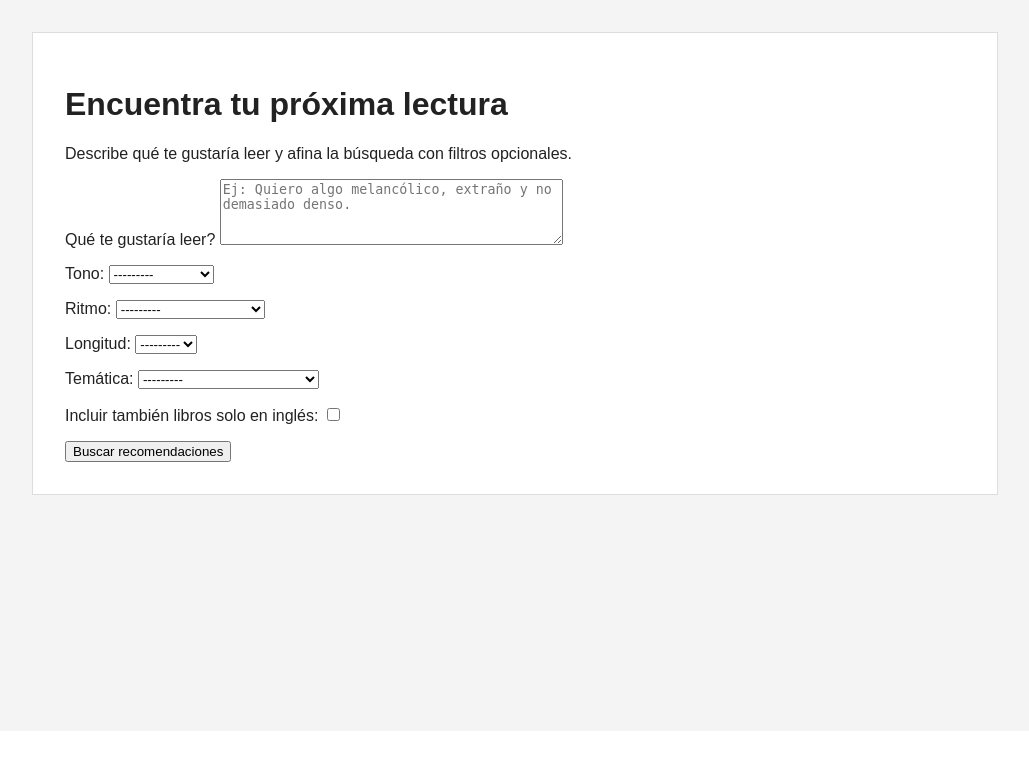
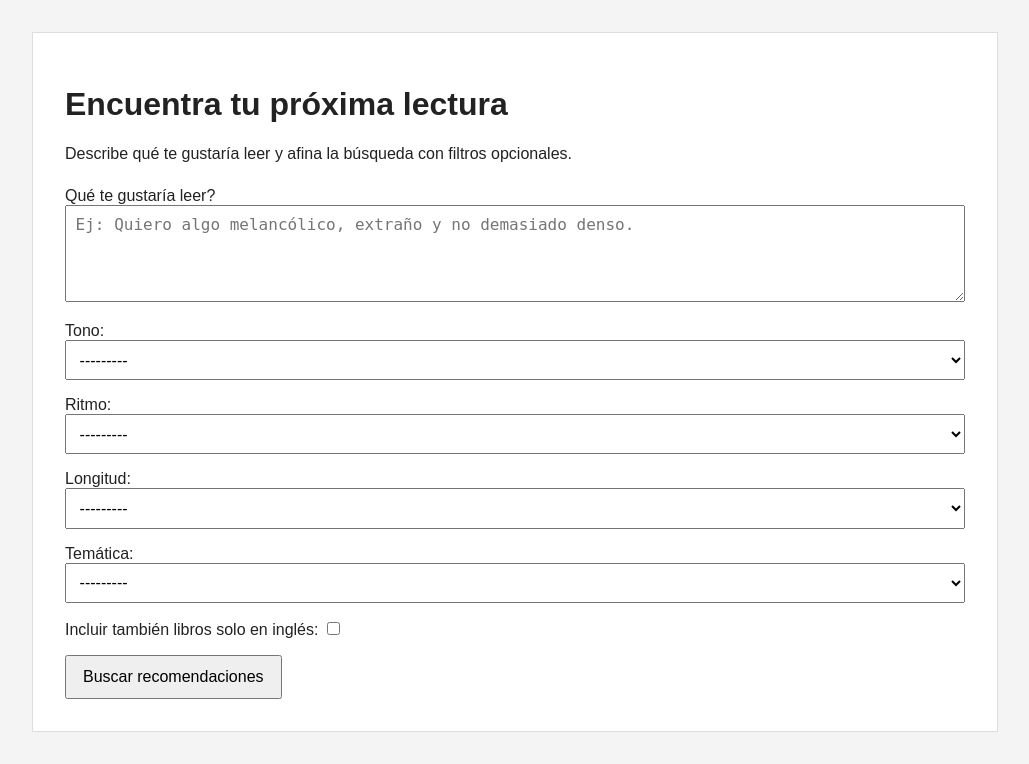
Before and after one commit to Vierinsky/literario_mvp, a Django app: template templates/core/home.html in a window 1280 px wide. Shown: the part 69-833 px from the top of the page, without its empty margins (125-1154 px from the left). Before the commit the page ends 564 px from the top, so only its background shows below. Run offline with Django 5.2, Linux system fonts and the light colour scheme; the template is opened without the code that fills it: values that come from a table or form of the project are taken from there, others are empty; tables that the repository leaves empty hold one stand-in row (values such as "Sample post").

Commit message:
actualicé main.css

```diff
--- a/static/css/main.css
+++ b/static/css/main.css
@@ -26,3 +26,27 @@ main {
     padding: 2rem;
     border: 1px solid #ddd;
 }
+
+form {
+    margin-top: 1.5rem;
+}
+
+form p {
+    margin-bottom: 1rem;
+}
+
+textarea,
+select,
+input[type="text"] {
+    width: 100%;
+    max-width: 100%;
+    padding: 0.6rem;
+    font-size: 1rem;
+    box-sizing: border-box;
+}
+
+button {
+    padding: 0.7rem 1rem;
+    font-size: 1rem;
+    cursor: pointer;
+}
```
